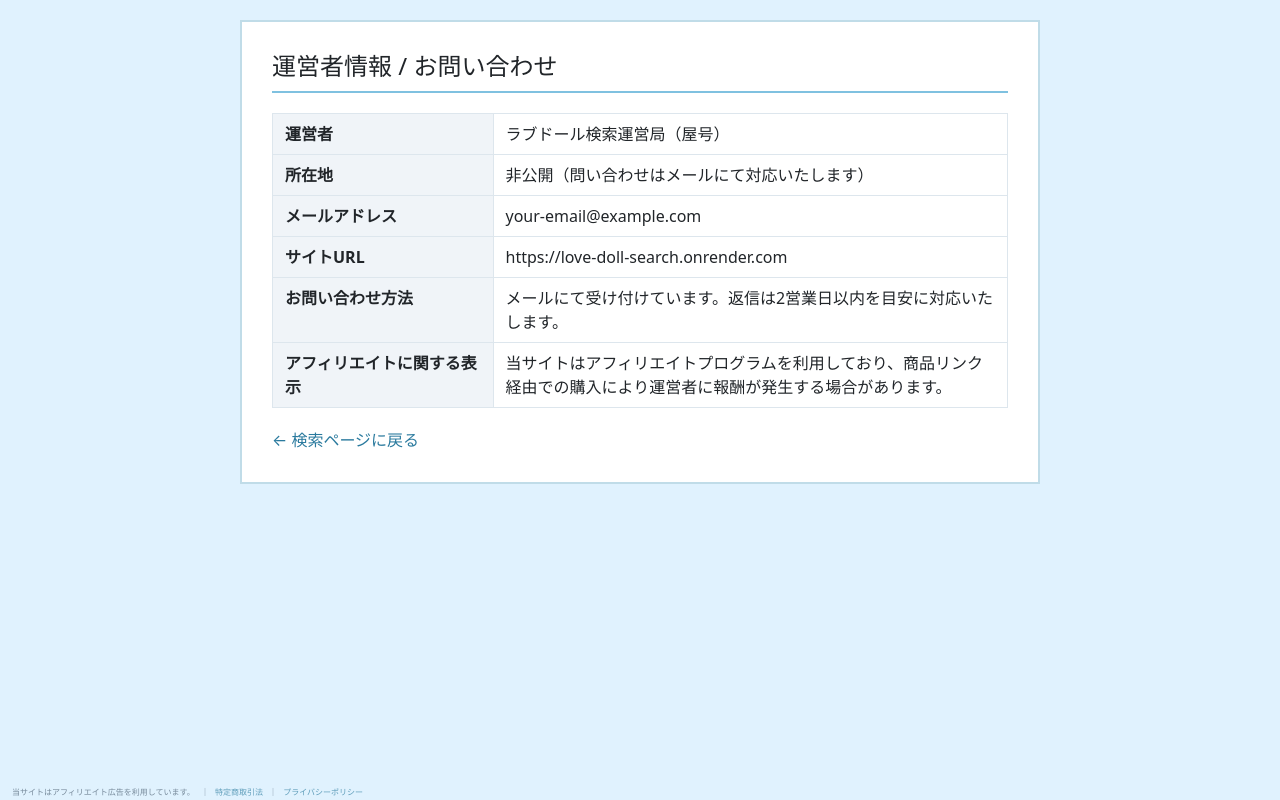
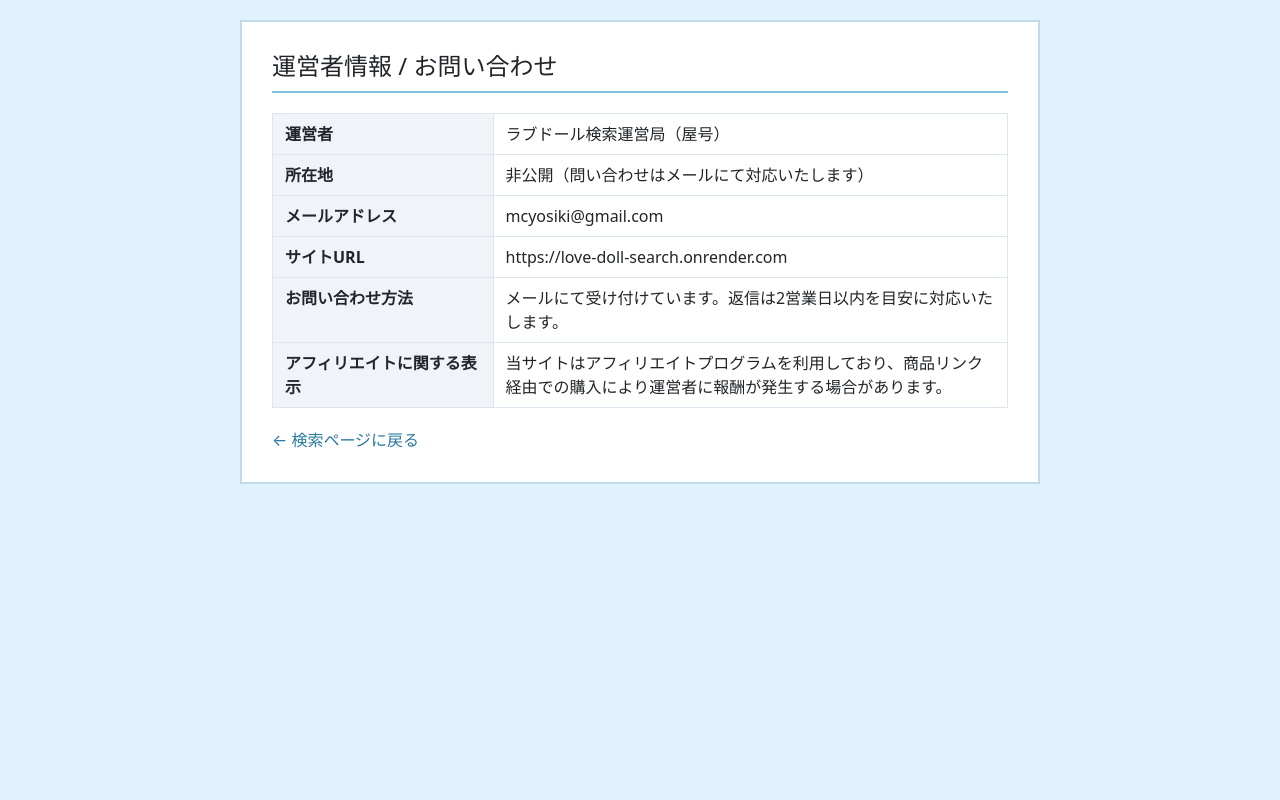
Before and after one commit to mcyosiki-dev/love-doll-scraper, a Flask app: page /legal in a window 1280 px wide. Run offline with Flask 3, Linux system fonts and the light colour scheme.

Commit message:
fix: footer.htmlから法的表記を削除、メールアドレスをmcyosiki@gmail.comに変更

```diff
--- a/templates/footer.html
+++ b/templates/footer.html
@@ -1,17 +1,7 @@
 <footer class="footer fixed-bottom" style="background: transparent; backdrop-filter: none; border: none; box-shadow: none; padding: 2px 0; font-size: 0.5rem; z-index: 1030; min-height: auto;">
     <div class="container-fluid">
         <div class="row align-items-center" style="margin: 0;">
-            <!-- 左：法的表記 -->
-            <div class="col-12 col-md-5 text-center text-md-start" style="font-size: 0.5rem; line-height: 1.2; padding: 1px 0; color: rgba(50,70,90,0.6);">
-                <span>当サイトはアフィリエイト広告を利用しています。</span>
-                <span class="mx-1">｜</span>
-                <a href="{{ url_for('legal') }}" class="text-decoration-none" style="color: rgba(42,122,158,0.7);">特定商取引法</a>
-                <span class="mx-1">｜</span>
-                <a href="{{ url_for('privacy') }}" class="text-decoration-none" style="color: rgba(42,122,158,0.7);">プライバシーポリシー</a>
-            </div>
-
-            <!-- 右：広告（年齢確認後のみ表示） -->
-            <div class="col-12 col-md-7 text-center text-md-end" style="padding: 1px 0; min-height: auto;">
+            <div class="col-12 text-center" style="padding: 1px 0; min-height: auto;">
                 {% if session.get('age_verified') %}
                     <div id="ad-slot-bottom" style="display: block; max-width: 100%; text-align: center; background: transparent; border: none; box-shadow: none;">
                         <script src="https://adm.shinobi.jp/s/f09ef3b5301cad6c264dd7e06ac36d0b"></script>
--- a/templates/legal.html
+++ b/templates/legal.html
@@ -32,7 +32,7 @@
             </tr>
             <tr>
                 <th>メールアドレス</th>
-                <td>your-email@example.com</td>
+                <td>mcyosiki@gmail.com</td>
             </tr>
             <tr>
                 <th>サイトURL</th>
--- a/templates/privacy.html
+++ b/templates/privacy.html
@@ -45,7 +45,7 @@
 
         <h2>6. お問い合わせ</h2>
         <p>プライバシーポリシーに関するお問い合わせは、下記までお願いいたします。</p>
-        <p>メールアドレス：your-email@example.com</p>
+        <p>メールアドレス：mcyosiki@gmail.com</p>
 
         <a href="{{ url_for('search') }}" class="back-link">← 検索ページに戻る</a>
     </div>
```
